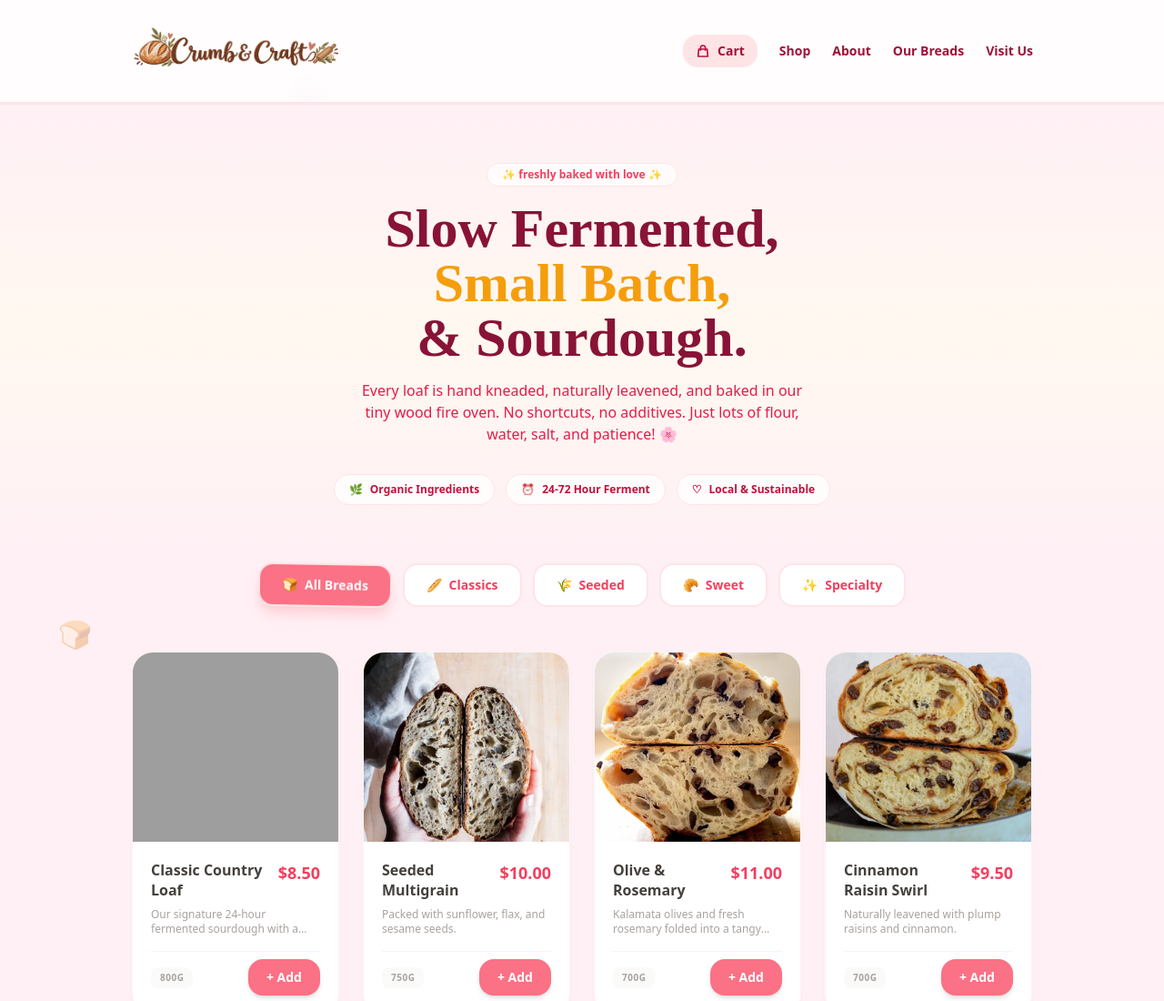
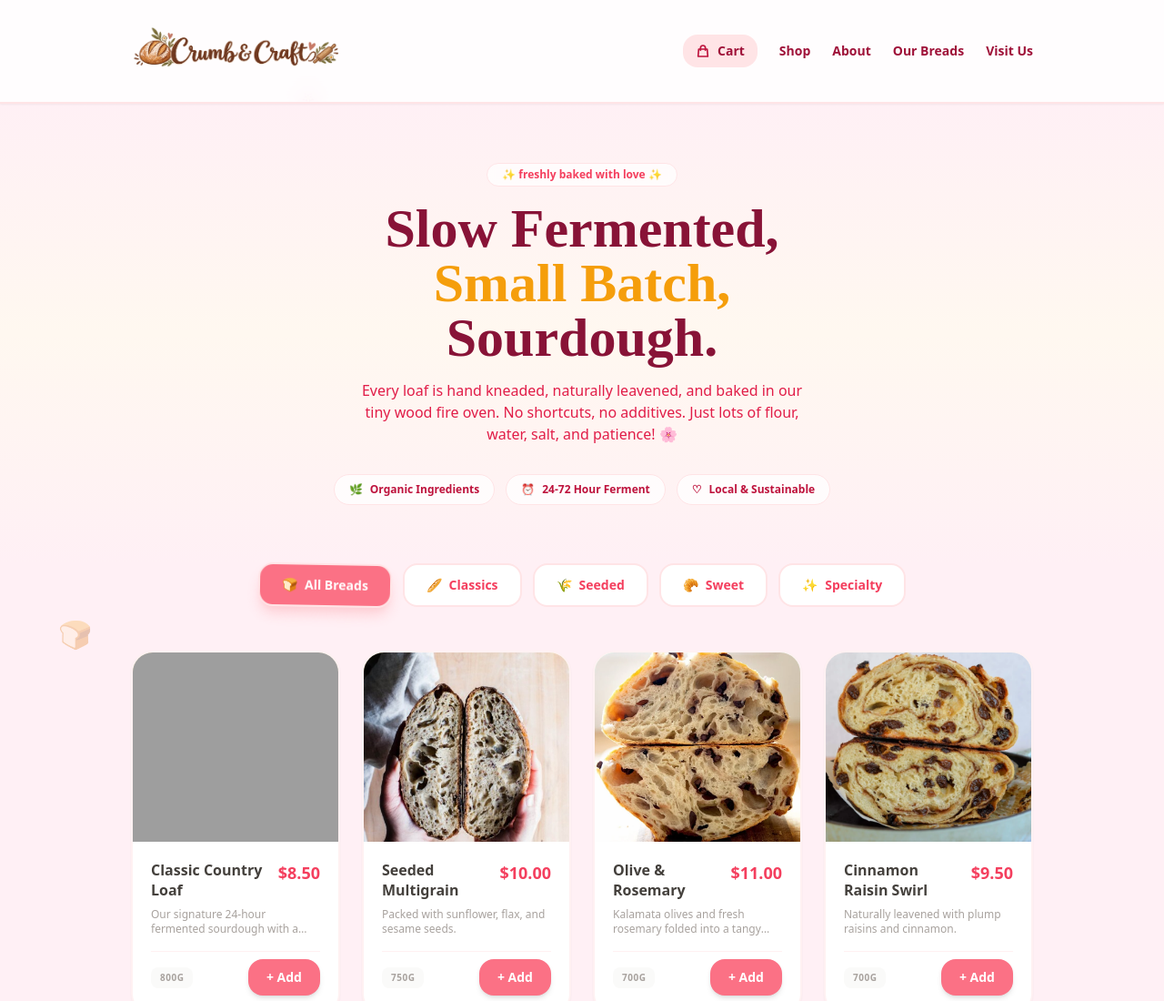
Before and after one commit to StephanieKrueger/Crumb---Craft-Mockup, a plain HTML site: page index.html in a window 1280 px wide. Shown: the top 1100 px of the page at 91% size. Drawn offline with nearby package versions, Linux system fonts and the light colour scheme; grey boxes are pictures that could not be loaded.

Commit message:
Remove ampersand from hero heading
Updated the homepage hero text to remove the ampersand before "Sourdough." This keeps the headline consistent with the current marketing copy and visual design.

```diff
--- a/index.html
+++ b/index.html
@@ -74,7 +74,7 @@
       <h2 class="text-4xl md:text-6xl font-extrabold text-rose-900 mb-4 leading-tight" style="font-family: serif;">
         Slow Fermented,<br/>
         <span class="text-amber-500">Small Batch,</span><br/>
-        &amp; Sourdough.
+        Sourdough.
       </h2>
       <p class="text-rose-600 text-sm md:text-base max-w-lg mx-auto mb-8 leading-relaxed">
         Every loaf is hand kneaded, naturally leavened, and baked in our tiny wood fire oven. No shortcuts, no additives. Just lots of flour, water, salt, and patience! 🌸
```
